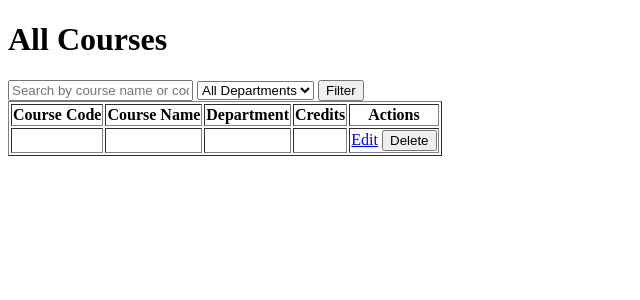
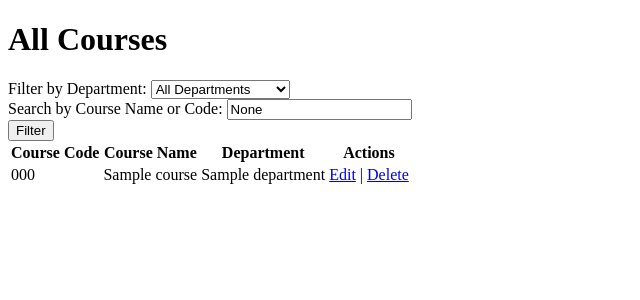
Before and after one commit to treyan07/BRAGUNI, a Django app: page /courses/ in a window 1280 px wide. Shown: the top 300 px of the page, without its empty margins (0-640 px from the left). Run offline with Django 5.2, Linux system fonts and the light colour scheme; tables that the repository leaves empty hold one stand-in row (values such as "Sample post").

Commit message:
modified:   advising/panel/__pycache__/models.cpython-312.pyc 	modified:   advising/panel/__pycache__/urls.cpython-312.pyc 	modified:   advising/panel/__pycache__/views.cpython-312.pyc 	new file:   advising/panel/migrations/0003_alter_course_course_code.py 	new file:   advising/panel/migrations/__pycache__/0003_alter_course_course_code.cpython-312.pyc 	modified:   advising/panel/models.py 	modified:   advising/panel/urls.py 	modified:   advising/panel/views.py 	modified:   advising/templates/all_courses.html 	new file:   advising/templates/delete_course.html 	new file:   advising/templates/edit_course.html

```diff
--- a/advising/panel/models.py
+++ b/advising/panel/models.py
@@ -78,7 +78,7 @@
 # Course
 class Course(models.Model):
     course_name = models.CharField(max_length=70, null=False)
-    course_code = models.CharField(max_length=7, null=False)
+    course_code = models.CharField(max_length=7, null=False, unique = True)
     department = models.ForeignKey("Department", on_delete=models.CASCADE)
     prerequisite_course = models.TextField(max_length=70, null=True, blank=True)
 
--- a/advising/panel/urls.py
+++ b/advising/panel/urls.py
@@ -1,5 +1,5 @@
 from django.urls import path
-from .views import home, add_student, add_faculty, add_staff, AddDepartment, AddCourse, AddSection, student_list, edit_student, delete_student, login_view, logout_view, faculty_list, edit_faculty, delete_faculty, all_courses
+from .views import home, add_student, add_faculty, add_staff, AddDepartment, AddCourse, AddSection, student_list, edit_student, delete_student, login_view, logout_view, faculty_list, edit_faculty, delete_faculty, all_courses, edit_course, delete_course
 # login_view, advising_panel, createDepartment, createCourse, createFaculty, createStudent, updateStudent, createSection
 # from .views import allStudentsList, allCoursesList, allDepartmentList, allFacultiesList, allSectionsList
 
@@ -22,8 +22,8 @@
     path('create-faculty/', add_faculty, name = 'create-faculty'),
 
     path('courses/', all_courses, name='all-courses'),
-    # path('courses/edit/<int:course_id>/', edit_course, name='edit_course'),
-    # path('courses/delete/<int:course_id>/', delete_course, name='delete_course'),
+    path('courses/edit/<int:course_id>/', edit_course, name='edit_course'),
+    path('courses/delete/<int:course_id>/', delete_course, name='delete_course'),
     path('create-course/', AddCourse, name = 'create-course'),
 
 
--- a/advising/panel/views.py
+++ b/advising/panel/views.py
@@ -271,40 +271,88 @@
     return render(request, 'create_staff.html', {'form': form})
 
 def all_courses(request):
-    department_filter = request.GET.get('department')
+
+    department_id = request.GET.get('department')
     search_query = request.GET.get('search')
 
     query = """
-        SELECT c.course_code, c.course_name, d.name, c.id
+        SELECT c.course_code, c.course_name, d.name AS department_name, c.id
         FROM panel_course c
         JOIN panel_department d ON c.department_id = d.id
     """
 
-    filters = []
     params = []
-
-    if department_filter:
-        filters.append("c.department_id = %s")
-        params.append(department_filter)
+    if department_id:
+        query += " WHERE c.department_id = %s"
+        params.append(department_id)
 
     if search_query:
-        filters.append("(c.course_name LIKE %s OR c.course_code LIKE %s)")
-        params.append(f"%{search_query}%")
-        params.append(f"%{search_query}%")
-
-    if filters:
-        query += " WHERE " + " AND ".join(filters)
+        if department_id:
+            query += " AND (c.course_name LIKE %s OR c.course_code LIKE %s)"
+        else:
+            query += " WHERE c.course_name LIKE %s OR c.course_code LIKE %s"
+        search_query_like = f"%{search_query}%"
+        params.extend([search_query_like, search_query_like])
 
     with connection.cursor() as cursor:
         cursor.execute(query, params)
         courses = cursor.fetchall()
 
-    # Fetch departments for the filter dropdown
     with connection.cursor() as cursor:
         cursor.execute("SELECT id, name FROM panel_department")
         departments = cursor.fetchall()
 
-    return render(request, 'all_courses.html', {'courses': courses, 'departments': departments, 'search_query': search_query, 'department_filter': department_filter})
+    return render(request, 'all_courses.html', {
+        'courses': courses,
+        'departments': departments,
+        'selected_department': department_id,
+        'search_query': search_query,
+    })
+
+def edit_course(request, course_id):
+    with connection.cursor() as cursor:
+        cursor.execute("""
+            SELECT c.course_code, c.course_name, c.department_id, c.id
+            FROM panel_course c
+            WHERE c.id = %s
+        """, [course_id])
+        course = cursor.fetchone()
+
+    if not course:
+        return redirect('all-courses')
+
+    if request.method == 'POST':
+        course_code = request.POST.get('course_code')
+        course_name = request.POST.get('course_name')
+        department_id = request.POST.get('department_id')
+
+        with connection.cursor() as cursor:
+            cursor.execute("""
+                UPDATE panel_course
+                SET course_code = %s, course_name = %s, department_id = %s
+                WHERE id = %s
+            """, [course_code, course_name, department_id, course_id])
+
+        return redirect('all-courses')
+
+    # Fetch departments for the dropdown
+    with connection.cursor() as cursor:
+        cursor.execute("SELECT id, name FROM panel_department")
+        departments = cursor.fetchall()
+
+    return render(request, 'edit_course.html', {
+        'course': course,
+        'departments': departments
+    })
+
+def delete_course(request, course_id):
+    if request.method == 'POST':
+        with connection.cursor() as cursor:
+            cursor.execute("DELETE FROM panel_course WHERE id = %s", [course_id])
+        return redirect('all-courses')
+
+    # Optional: Render a confirmation page before deletion
+    return render(request, 'delete_course.html', {'course_id': course_id})
 
 def AddDepartment(request):
     form = DepartmentForm()
--- a/advising/templates/all_courses.html
+++ b/advising/templates/all_courses.html
@@ -8,49 +8,46 @@
 <body>
     <h1>All Courses</h1>
 
-    <!-- Search Form -->
     <form method="GET" action="{% url 'all-courses' %}">
-        <input type="text" name="search" placeholder="Search by course name or code" value="{{ request.GET.search }}">
-        <select name="department">
-            <option value="">All Departments</option>
-            {% for dept in departments %}
-                <option value="{{ dept.id }}" {% if request.GET.department == dept.id|stringformat:"s" %}selected{% endif %}>
-                    {{ dept.department_name }}
-                </option>
-            {% endfor %}
-        </select>
+        <div>
+            <label for="department">Filter by Department:</label>
+            <select name="department" id="department">
+                <option value="">All Departments</option>
+                {% for dept in departments %}
+                    <option value="{{ dept.0 }}" {% if selected_department == dept.0|stringformat:"s" %}selected{% endif %}>
+                        {{ dept.1 }}
+                    </option>
+                {% endfor %}
+            </select>
+        </div>
+
+        <div>
+            <label for="search">Search by Course Name or Code:</label>
+            <input type="text" name="search" id="search" value="{{ search_query }}">
+        </div>
+
         <button type="submit">Filter</button>
     </form>
 
-    <!-- Courses Table -->
-    <table border="1">
+    <table>
         <thead>
             <tr>
                 <th>Course Code</th>
                 <th>Course Name</th>
                 <th>Department</th>
-                <th>Credits</th>
                 <th>Actions</th>
             </tr>
         </thead>
         <tbody>
             {% for course in courses %}
                 <tr>
-                    <td>{{ course.course_code }}</td>
-                    <td>{{ course.course_name }}</td>
-                    <td>{{ course.department.department_name }}</td>
-                    <td>{{ course.credits }}</td>
+                    <td>{{ course.0 }}</td>
+                    <td>{{ course.1 }}</td>
+                    <td>{{ course.2 }}</td>
                     <td>
-                        <a href="{% url 'edit_course' course.course_id %}">Edit</a>
-                        <form method="POST" action="{% url 'delete_course' course.course_id %}" style="display:inline;">
-                            {% csrf_token %}
-                            <button type="submit" onclick="return confirm('Are you sure you want to delete this course?');">Delete</button>
-                        </form>
+                        <a href="{% url 'edit_course' course.3 %}">Edit</a> |
+                        <a href="{% url 'delete_course' course.3 %}">Delete</a>
                     </td>
-                </tr>
-            {% empty %}
-                <tr>
-                    <td colspan="5">No courses found.</td>
                 </tr>
             {% endfor %}
         </tbody>
```
Also changed, not shown: advising/templates/delete_course.html (added, +16 -0 lines), advising/templates/edit_course.html (added, +37 -0 lines), advising/panel/migrations/0003_alter_course_course_code.py (added).
